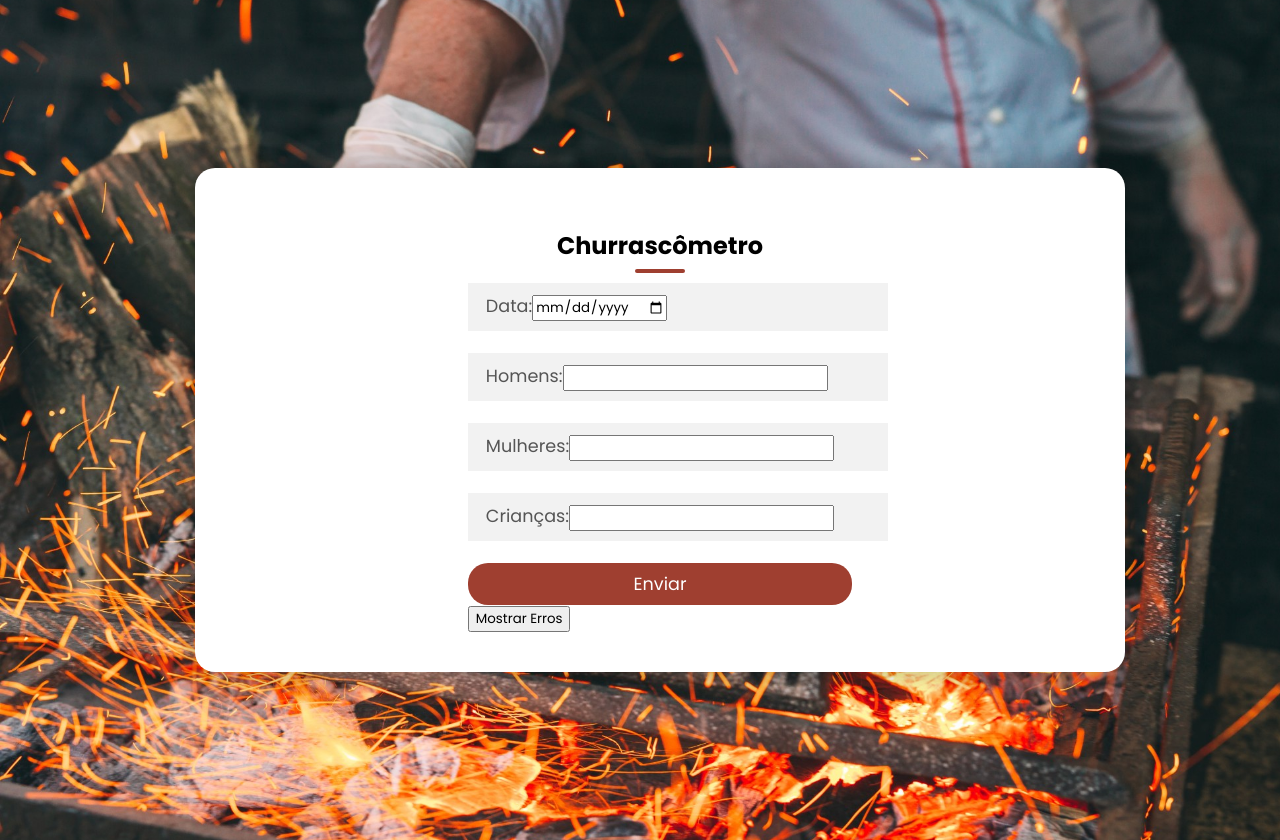
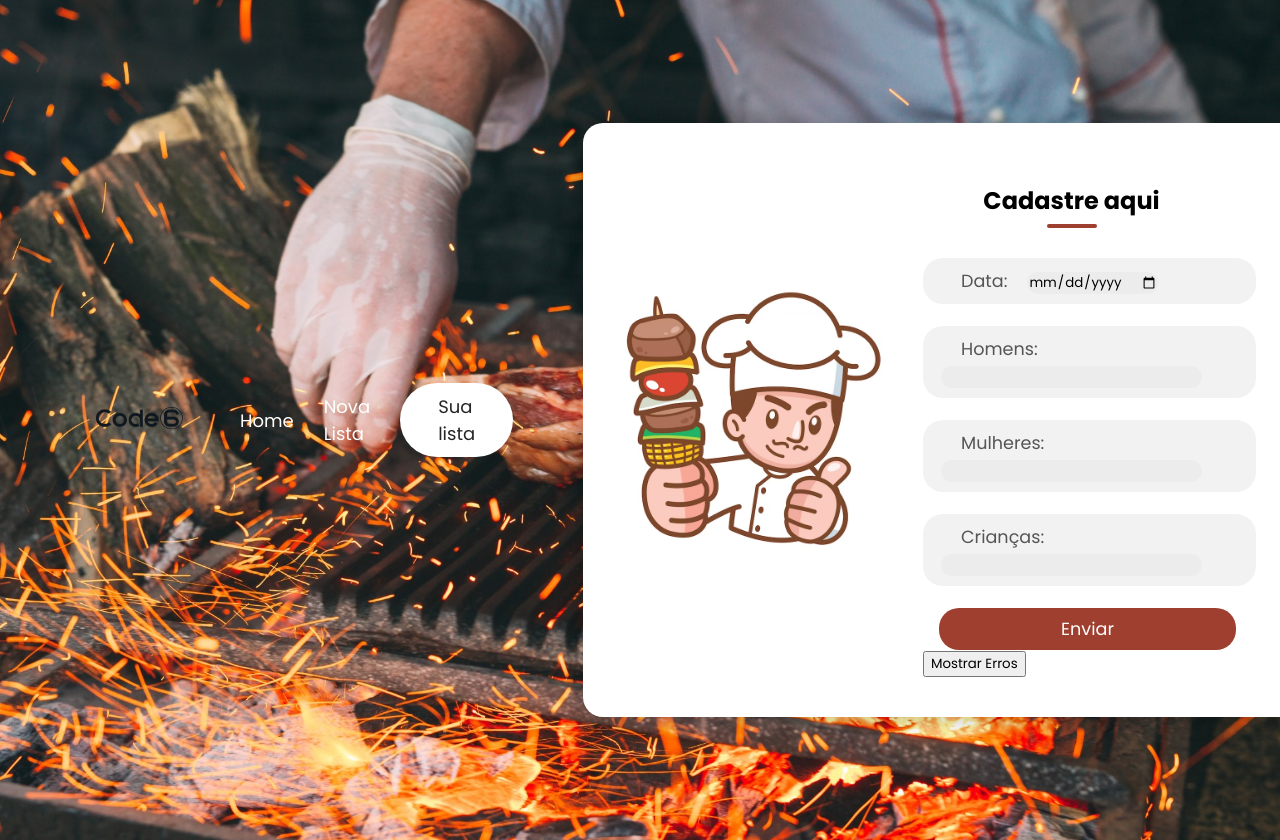
Before and after one commit to Lucas-Justino/Churrascometro-React, a React (Vite) app: page /formulario in a window 1280 px wide. Shown: the top 840 px of the page. Built offline with nearby package versions, Linux system fonts and the light colour scheme.

Commit message:
finalizei o css do start e do formulário

```diff
--- a/src/components/Navbar/navbar.css
+++ b/src/components/Navbar/navbar.css
@@ -2,8 +2,9 @@
     display: flex;
     justify-content: space-between;
     align-items: center;
-    margin: 0 -150px;
-    /* padding: -10px 0; */
+    padding: 20px;
+    padding-left: 70px;
+    padding-right: 70px;
     color: white;
 }
 
--- a/src/pages/Formulario/formulario.css
+++ b/src/pages/Formulario/formulario.css
@@ -21,14 +21,13 @@
     box-shadow: 0px 0px 19px 5px rgba(0, 0, 0, 0.19);
     padding: 40px;
     display: flex;
-    flex-direction: column;
+    flex-direction: row;
     justify-content: center;
     align-items: center;
     border-radius: 20px;
   }
 
   .left {
-    background-image: url("../../assets/cozinheiro1.png");
     background-repeat: no-repeat;
     background-position: left center;
     background-size: cover;
@@ -39,18 +38,25 @@
     align-items: center;
   }
 
+  .left img {
+    max-width: 100%;
+    max-height: 100%;
+  }
+
   .right {
     width: 50%;
     padding: 0 40px;
     display: flex;
     justify-content: center;
     align-items: center;
+    flex-direction: column;
   }
 
   h2 {
+
     position: relative;
     padding: 0 0 10px;
-    margin-bottom: 10px;
+    margin-bottom: 30px;
   }
 
   h2:after {
@@ -65,7 +71,20 @@
     background-color: #9F3F30;
   }
 
+  input {
+    border-radius: 20px;
+    border: none;
+    background-color: rgba(233, 233, 233, 0.6);
+
+  }
+
+  label {
+    padding-left: 20px;
+    padding-right: 20px;
+  }
+
   .field {
+    border-radius: 20px;
     width: 100%;
     border: 2px solid rgba(0, 0, 0, 0);
     outline: none;
@@ -90,6 +109,7 @@
     width: 100%;
     padding: 0.5rem 1rem;
     background-color: #9F3F30;
+    margin-left: 16px;
     color: #fff;
     font-size: 1.1rem;
     border: none;
--- a/src/pages/Formulario/formulario.tsx
+++ b/src/pages/Formulario/formulario.tsx
@@ -5,6 +5,7 @@ import { Input } from "../../components/Input/input";
 import Navbar from "../../components/Navbar/navbar";
 import { apiPOST } from "../../services/axios.services";
 import './formulario.css'
+import Imagem from '../../assets/cozinheiro1.png'
 
 interface Inputs {
   data: Date;
@@ -75,11 +76,13 @@ export default function Formulario() {
 
   return (
     <div className="container">
+      <Navbar/>
       <div className="box">
-      <div className="left"></div>
+      <div className="left">
+      <img src={Imagem} alt="suaImagem" />
+      </div>
       <div className="right">
-        </div>
-        <h2>Churrascômetro</h2>
+        <h2>Cadastre aqui</h2>
         <form onSubmit={handleSubmit(onSubmit)}>
           <div className="formulario-inner">
           <div className="field">
@@ -105,6 +108,8 @@ export default function Formulario() {
             <button type="button" onClick={() => console.log(errors)}>Mostrar Erros</button>
           </div>
         </form>
+        </div>
+
       </div>
     </div>
   );
--- a/src/pages/Start/start.css
+++ b/src/pages/Start/start.css
@@ -4,17 +4,17 @@
   background-position: center;
   background-repeat: no-repeat;
   height: 100vh;
-  margin: 0px 120px;
-  margin-top: 270px;
 }
 
 .start-text {
   color: #fff;
-  font-size: 60px;
+  font-size: 100px;
   font-weight: 700;
   line-height: 70px;
   text-align: left;
   width: fit-content;
+  margin-top: 190px;
+  padding-left: 100px;
 }
 
 .star-button {
@@ -24,6 +24,7 @@
   width: fit-content;
   margin-top: 70px;
   padding: 5px 8px;
+  margin-left: 100px;
   padding-left: 30px;
   border-radius: 60px;
   background-color: white;
--- a/src/pages/Start/start.tsx
+++ b/src/pages/Start/start.tsx
@@ -5,9 +5,9 @@ import arrow_btn from './../../assets/arrow_btn.png'
 
 function Start() {
     return (
-        <div>
-            <Navbar />
+
             <div className='start'>
+                <Navbar />
                 <div className='start-text'>
                 <p>O cálculo ideal</p>
                 <p>para o seu churrasco</p>
@@ -18,7 +18,7 @@ function Start() {
 
             </div>
          </div>
-       </div>
+
     );
 }
 
```
